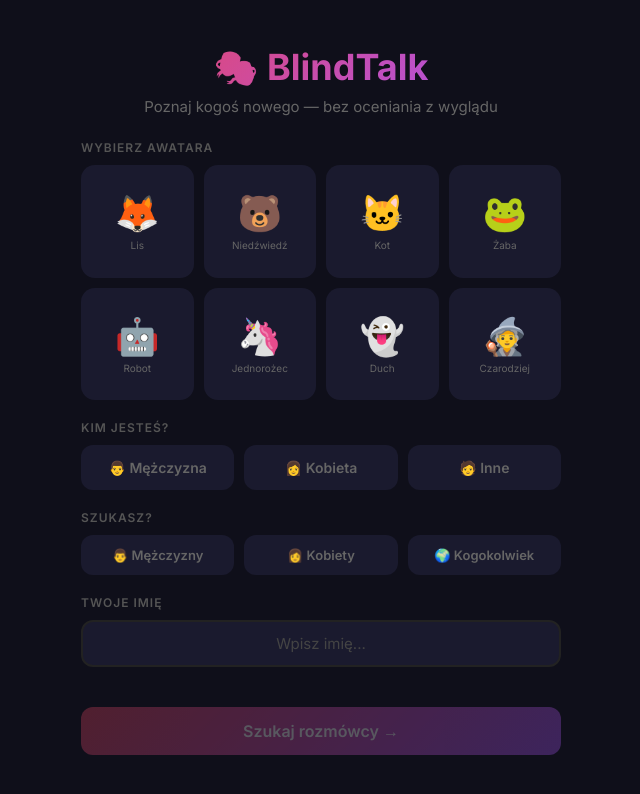
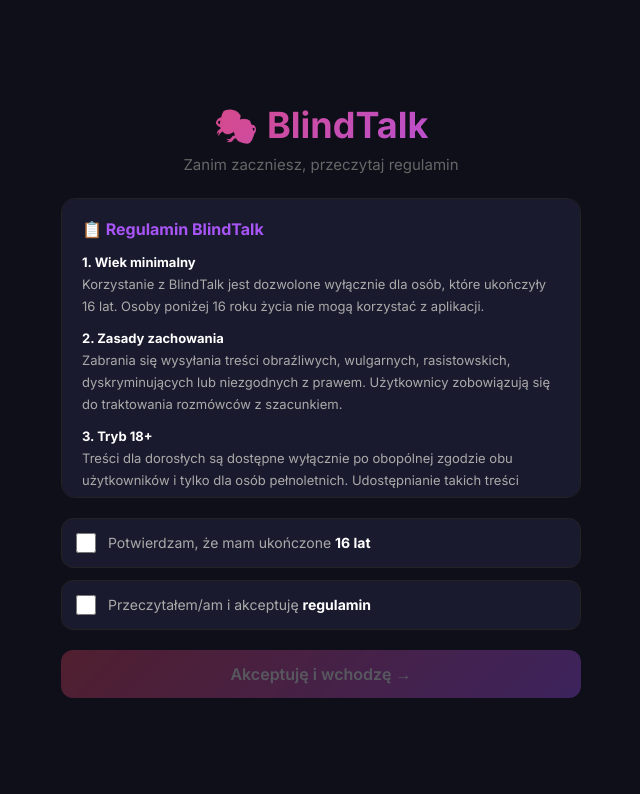
Before and after one commit to Blind-Talk/blindtalk, a website: page public/index.html in a window 1280 px wide. Shown: the whole page, without its empty margins (319-959 px from the left). Drawn offline with nearby package versions, Linux system fonts and the light colour scheme; no server answers.

Commit message:
add terms and age verification

```diff
--- a/public/index.html
+++ b/public/index.html
@@ -9,7 +9,8 @@
     * { box-sizing: border-box; margin: 0; padding: 0; }
     body { font-family: 'Inter', sans-serif; background: #0f0f1a; color: white; display: flex; flex-direction: column; align-items: center; justify-content: center; min-height: 100vh; padding: 20px; }
 
-    #screen-avatar { text-align: center; padding: 20px; animation: fadeIn 0.5s ease; max-width: 520px; width: 100%; }
+    #screen-terms { max-width: 520px; width: 100%; animation: fadeIn 0.5s ease; }
+    #screen-avatar { display: none; text-align: center; padding: 20px; animation: fadeIn 0.5s ease; max-width: 520px; width: 100%; }
     #screen-avatar h1 { font-size: 36px; font-weight: 700; background: linear-gradient(135deg, #e94560, #a855f7); -webkit-background-clip: text; -webkit-text-fill-color: transparent; margin-bottom: 8px; }
     #screen-avatar .subtitle { color: #666; margin-bottom: 24px; font-size: 15px; }
 
@@ -92,6 +93,55 @@
 </head>
 <body>
 
+  <!-- Ekran regulaminu -->
+  <div id="screen-terms">
+    <div style="text-align: center; margin-bottom: 24px;">
+      <h1 style="font-size: 36px; font-weight: 700; background: linear-gradient(135deg, #e94560, #a855f7); -webkit-background-clip: text; -webkit-text-fill-color: transparent; margin-bottom: 8px;">🎭 BlindTalk</h1>
+      <p style="color: #666; font-size: 15px;">Zanim zaczniesz, przeczytaj regulamin</p>
+    </div>
+    <div style="background: #1a1a2e; border-radius: 14px; padding: 20px; margin-bottom: 20px; border: 1px solid #222; max-height: 300px; overflow-y: auto;">
+      <h2 style="font-size: 16px; color: #a855f7; margin-bottom: 12px;">📋 Regulamin BlindTalk</h2>
+      <p style="color: #aaa; font-size: 13px; line-height: 1.7; margin-bottom: 10px;">
+        <strong style="color: white;">1. Wiek minimalny</strong><br>
+        Korzystanie z BlindTalk jest dozwolone wyłącznie dla osób, które ukończyły 16 lat. Osoby poniżej 16 roku życia nie mogą korzystać z aplikacji.
+      </p>
+      <p style="color: #aaa; font-size: 13px; line-height: 1.7; margin-bottom: 10px;">
+        <strong style="color: white;">2. Zasady zachowania</strong><br>
+        Zabrania się wysyłania treści obraźliwych, wulgarnych, rasistowskich, dyskryminujących lub niezgodnych z prawem. Użytkownicy zobowiązują się do traktowania rozmówców z szacunkiem.
+      </p>
+      <p style="color: #aaa; font-size: 13px; line-height: 1.7; margin-bottom: 10px;">
+        <strong style="color: white;">3. Tryb 18+</strong><br>
+        Treści dla dorosłych są dostępne wyłącznie po obopólnej zgodzie obu użytkowników i tylko dla osób pełnoletnich. Udostępnianie takich treści osobom niepełnoletnim jest surowo zabronione.
+      </p>
+      <p style="color: #aaa; font-size: 13px; line-height: 1.7; margin-bottom: 10px;">
+        <strong style="color: white;">4. Prywatność</strong><br>
+        BlindTalk nie przechowuje historii rozmów. Twoje imię jest widoczne tylko po obopólnej zgodzie na odkrycie tożsamości. Nie udostępniaj danych osobowych nieznajomym.
+      </p>
+      <p style="color: #aaa; font-size: 13px; line-height: 1.7; margin-bottom: 10px;">
+        <strong style="color: white;">5. Odpowiedzialność</strong><br>
+        BlindTalk nie ponosi odpowiedzialności za treści wysyłane przez użytkowników. Każdy użytkownik odpowiada za swoje zachowanie zgodnie z obowiązującym prawem.
+      </p>
+      <p style="color: #aaa; font-size: 13px; line-height: 1.7;">
+        <strong style="color: white;">6. Naruszenia</strong><br>
+        W przypadku naruszenia regulaminu BlindTalk zastrzega sobie prawo do zablokowania dostępu bez ostrzeżenia.
+      </p>
+    </div>
+    <div style="display: flex; flex-direction: column; gap: 12px; margin-bottom: 20px;">
+      <label style="display: flex; align-items: center; gap: 12px; cursor: pointer; background: #1a1a2e; padding: 14px; border-radius: 12px; border: 1px solid #222;">
+        <input type="checkbox" id="check-age" onchange="checkTerms()" style="width: 20px; height: 20px; cursor: pointer; accent-color: #a855f7;">
+        <span style="color: #aaa; font-size: 14px;">Potwierdzam, że mam ukończone <strong style="color: white;">16 lat</strong></span>
+      </label>
+      <label style="display: flex; align-items: center; gap: 12px; cursor: pointer; background: #1a1a2e; padding: 14px; border-radius: 12px; border: 1px solid #222;">
+        <input type="checkbox" id="check-terms" onchange="checkTerms()" style="width: 20px; height: 20px; cursor: pointer; accent-color: #a855f7;">
+        <span style="color: #aaa; font-size: 14px;">Przeczytałem/am i akceptuję <strong style="color: white;">regulamin</strong></span>
+      </label>
+    </div>
+    <button id="btn-accept" onclick="acceptTerms()" style="width: 100%; padding: 14px; background: linear-gradient(135deg, #e94560, #a855f7); color: white; border: none; border-radius: 12px; font-size: 16px; font-weight: 600; cursor: pointer; opacity: 0.3; pointer-events: none; transition: all 0.3s; font-family: 'Inter', sans-serif;">
+      Akceptuję i wchodzę →
+    </button>
+  </div>
+
+  <!-- Ekran wyboru awatara -->
   <div id="screen-avatar">
     <h1>🎭 BlindTalk</h1>
     <p class="subtitle">Poznaj kogoś nowego — bez oceniania z wyglądu</p>
@@ -130,6 +180,7 @@
     <button id="btn-start" onclick="startChat()">Szukaj rozmówcy →</button>
   </div>
 
+  <!-- Ekran czatu -->
   <div id="screen-chat">
     <h1>🎭 BlindTalk</h1>
     <div id="status">Łączenie...</div>
@@ -261,6 +312,26 @@
       ['😂 Komedia', '😱 Horror'],
       ['🤝 Praca zespołowa', '🧍 Solo']
     ];
+
+    function checkTerms() {
+      const age = document.getElementById('check-age').checked;
+      const terms = document.getElementById('check-terms').checked;
+      const btn = document.getElementById('btn-accept');
+      if (age && terms) {
+        btn.style.opacity = '1';
+        btn.style.pointerEvents = 'all';
+        btn.style.boxShadow = '0 4px 24px rgba(233,69,96,0.4)';
+      } else {
+        btn.style.opacity = '0.3';
+        btn.style.pointerEvents = 'none';
+        btn.style.boxShadow = 'none';
+      }
+    }
+
+    function acceptTerms() {
+      document.getElementById('screen-terms').style.display = 'none';
+      document.getElementById('screen-avatar').style.display = 'block';
+    }
 
     function selectAvatar(emoji, el) {
       myAvatar = emoji;
```
